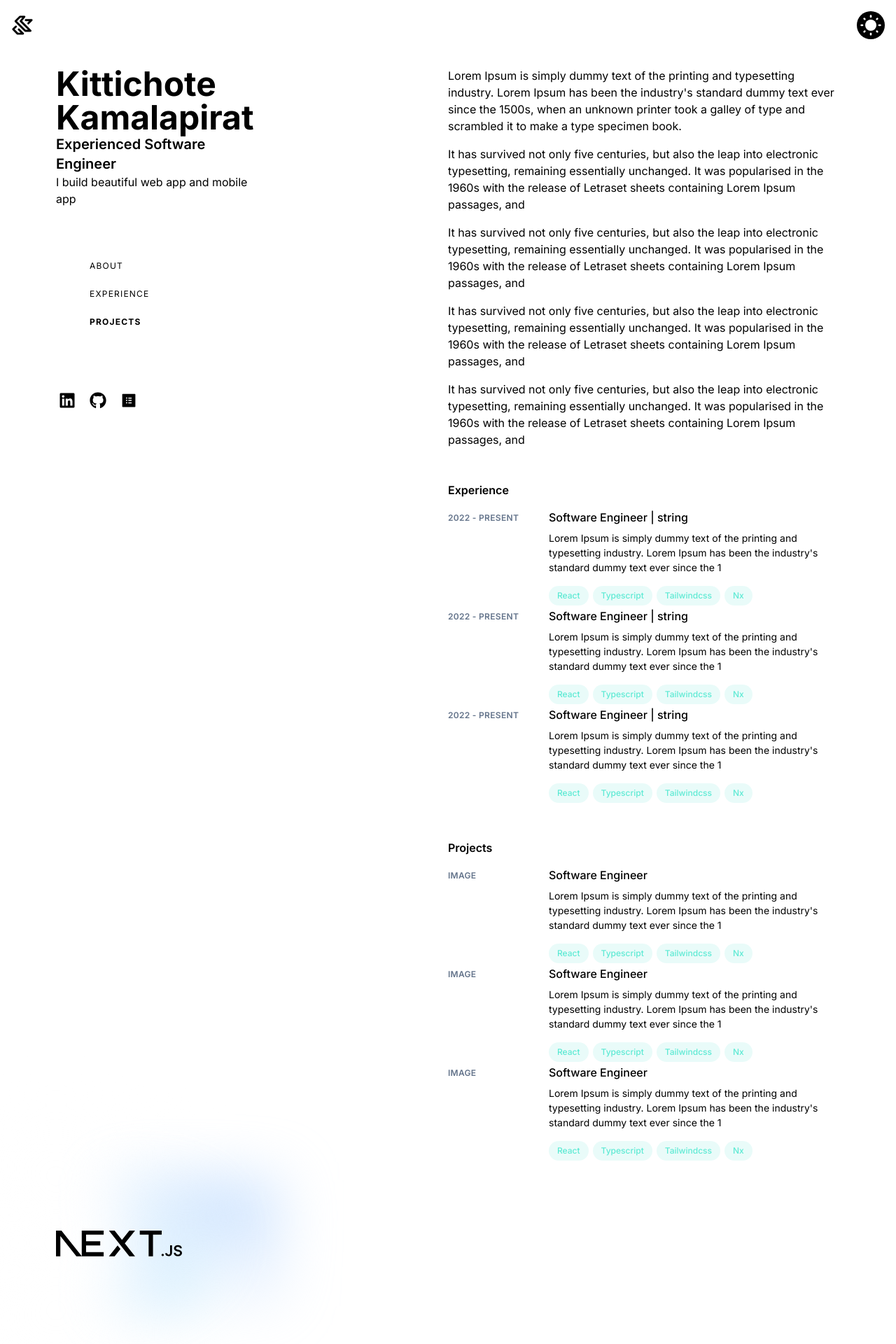
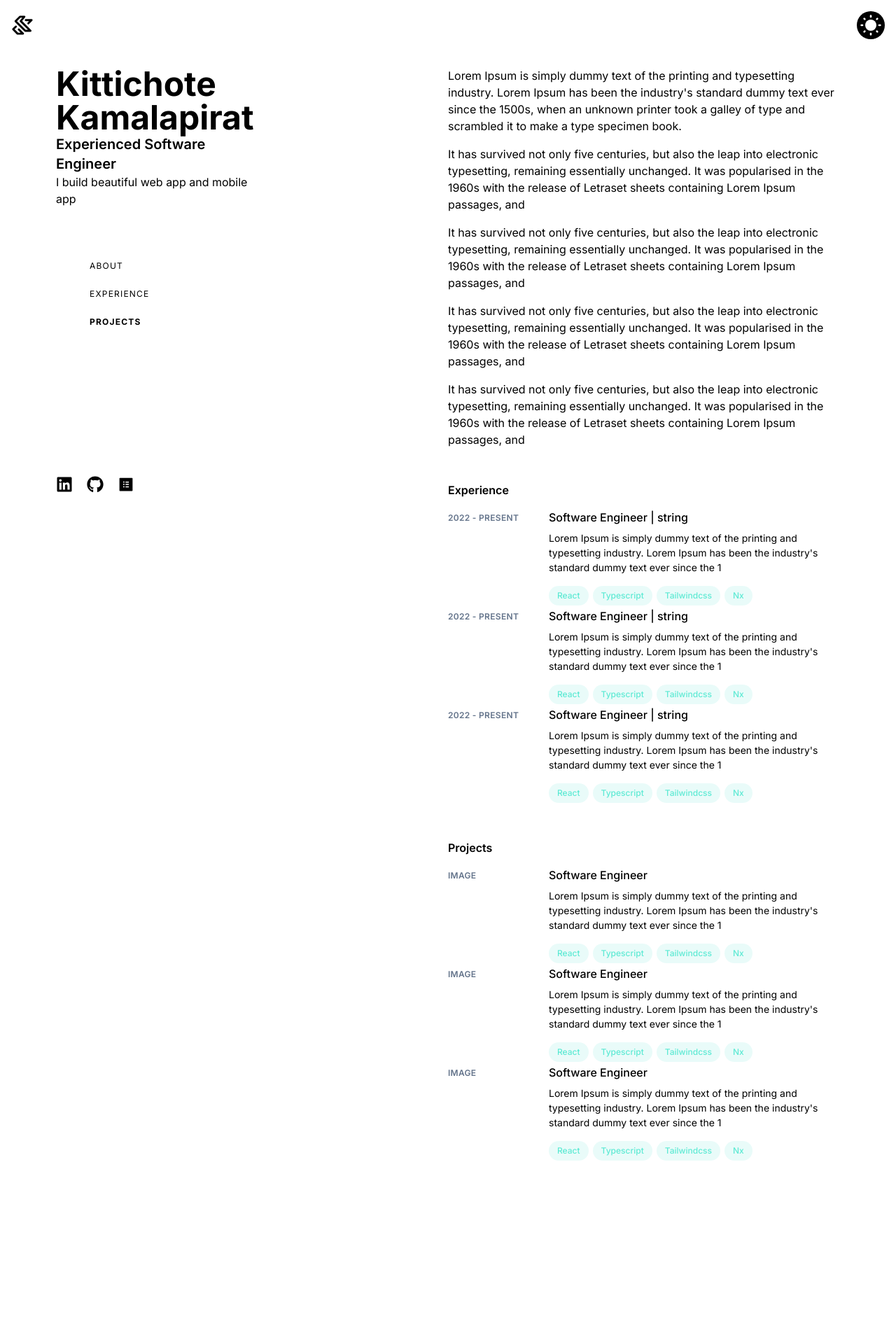
Before and after one commit to KittichoteKamalapirat/dev-port-v3, a Next.js app: page / in a window 1280 px wide. Shown: the top 1920 px of the page at 70% size. After the commit the page ends 1758 px from the top, so only its background shows below. Built offline with nearby package versions, Linux system fonts and the light colour scheme.

Commit message:
fix: add support dark: mode

```diff
--- a/src/app/components/BlurBlob.tsx
+++ b/src/app/components/BlurBlob.tsx
@@ -1,18 +1,16 @@
-import Image from "next/image";
-import React from "react";
+import { cn } from "../../lib/cn";
 
-const BlurBlob = () => {
+interface Props {
+  className?: string;
+}
+const BlurBlob = ({ className }: Props) => {
   return (
-    <div className="z-10 relative flex place-items-center before:absolute before:h-[300px] before:w-[480px] before:-translate-x-1/2 before:rounded-full before:bg-gradient-radial before:from-white before:to-transparent before:blur-2xl before:content-[''] after:absolute after:-z-20 after:h-[180px] after:w-[240px] after:translate-x-1/3 after:bg-gradient-conic after:from-sky-200 after:via-blue-200 after:blur-2xl after:content-[''] before:dark:bg-gradient-to-br before:dark:from-transparent before:dark:to-blue-700 before:dark:opacity-10 after:dark:from-sky-900 after:dark:via-[#0141ff] after:dark:opacity-40 before:lg:h-[360px]">
-      <Image
-        className="relative dark:drop-shadow-[0_0_0.3rem_#ffffff70] dark:invert"
-        src="/next.svg"
-        alt="Next.js Logo"
-        width={180}
-        height={37}
-        priority
-      />
-    </div>
+    <div
+      className={cn(
+        "z-10 relative flex place-items-center before:absolute before:h-[300px] before:w-[480px] before:-translate-x-1/2 before:rounded-full before:bg-gradient-radial before:from-white before:to-transparent before:blur-2xl before:content-[''] after:absolute after:-z-20 after:h-[180px] after:w-[240px] after:translate-x-1/3 after:bg-gradient-conic after:from-sky-200 after:via-blue-200 after:blur-2xl after:content-[''] before:dark:bg-gradient-to-br before:dark:from-transparent before:dark:to-blue-700 before:dark:opacity-10 after:dark:from-sky-900 after:dark:via-[#0141ff] after:dark:opacity-40 before:lg:h-[360px]",
+        className
+      )}
+    />
   );
 };
 export default BlurBlob;
--- a/src/app/components/sections/Hero.section.tsx
+++ b/src/app/components/sections/Hero.section.tsx
@@ -8,7 +8,7 @@ interface Props {
 const HeroSection = ({ className }: Props) => {
   return (
     <section className={cn(className)}>
-      <h1 className="text-foreground-primary text-5xl font-bold">
+      <h1 className="text-foreground-primary text-3xl lg:text-5xl font-bold">
         Kittichote Kamalapirat
       </h1>
       <h2 className="text-foreground-primary text-xl font-semibold">
--- a/src/app/components/sections/Social.section.tsx
+++ b/src/app/components/sections/Social.section.tsx
@@ -39,7 +39,7 @@ const socials: Social[] = [
 const SocialSection = ({ className }: Props) => {
   return (
     <section className={cn("flex items-center", className)}>
-      <ul className="mt-8 flex items-center">
+      <ul className="flex items-center">
         {socials.map((social) => (
           <li className="mr-5 text-xs">
             <a
--- a/src/app/page.tsx
+++ b/src/app/page.tsx
@@ -13,6 +13,7 @@ import ExperienceSection from "./components/sections/Experience.section";
 import HeroSection from "./components/sections/Hero.section";
 import ProjectSection from "./components/sections/Project.section";
 import SocialSection from "./components/sections/Social.section";
+import { cn } from "../lib/cn";
 
 export default function Home() {
   const [currentSection, setCurrentSection] = useState<SectionState>("about");
@@ -29,7 +30,7 @@ export default function Home() {
     inView: expInView,
     entry: expEntry,
   } = useInView({
-    threshold: 0.5,
+    threshold: 0.8,
   });
   const {
     ref: projectsRef,
@@ -57,12 +58,17 @@ export default function Home() {
       <Container>
         <div className="grid grid-cols-1 md:grid-cols-2 items-start">
           {/* left */}
-          <header className="lg:sticky lg:top-0 lg:flex lg:max-h-screen lg:w-1/2 lg:flex-col lg:justify-between  lg:py-24">
+          <header
+            className={cn(
+              "py-16",
+              "lg:sticky lg:top-0 lg:flex lg:h-screen lg:w-1/2 lg:flex-col lg:justify-between  lg:py-24"
+            )}
+          >
             <div>
               <HeroSection />
               <BreadCrumbSection currentSection={currentSection} />
             </div>
-            <SocialSection className="mt-8 ml-1" />
+            <SocialSection className="mt-2 lg:mt-8" />
           </header>
 
           {/* right */}
@@ -79,7 +85,7 @@ export default function Home() {
           </div>
         </div>
 
-        <BlurBlob />
+        <BlurBlob className="fixed top-1/2 left-1/4 opacity-0 dark:opacity-100" />
       </Container>
     </main>
   );
--- a/tailwind.config.ts
+++ b/tailwind.config.ts
@@ -2,6 +2,7 @@ import type { Config } from "tailwindcss";
 import { colors } from "./src/theme/colors";
 
 const config: Config = {
+  darkMode: "class", // to support dark:xxx
   content: [
     "./src/pages/**/*.{js,ts,jsx,tsx,mdx}",
     "./src/components/**/*.{js,ts,jsx,tsx,mdx}",
```
